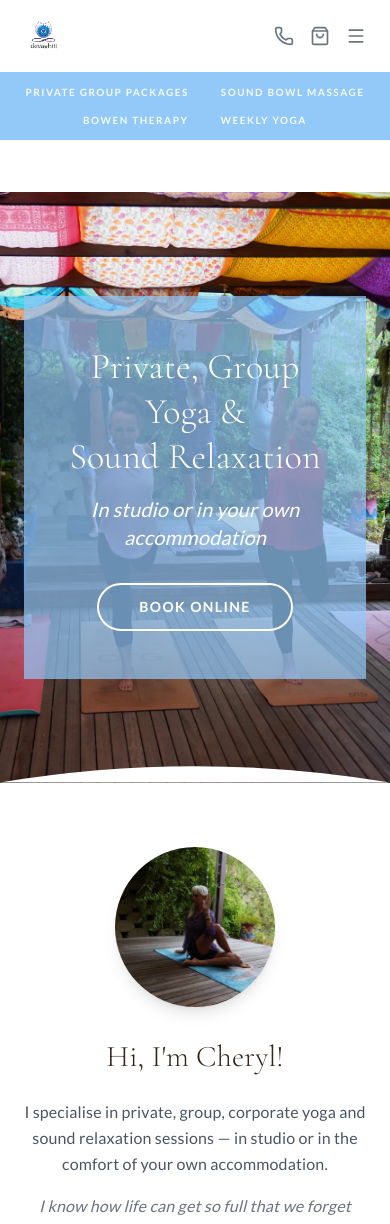
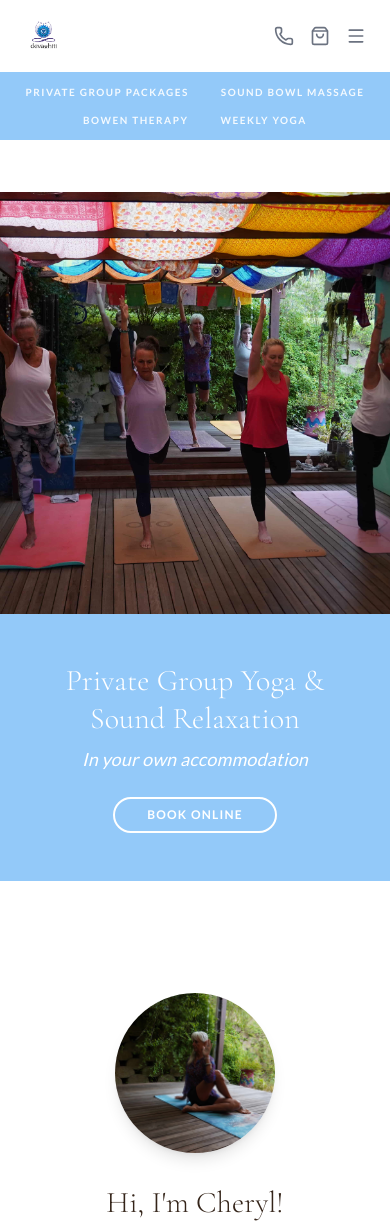
Before and after one commit to rebotilwe/devahiti-booking-system, a React (Vite) app in the folder frontend/: page / in a window 390 px wide. Shown: the top 1224 px of the page. Built offline with nearby package versions, Linux system fonts and the light colour scheme.

Commit message:
updated home

```diff
--- a/frontend/src/pages/Home.jsx
+++ b/frontend/src/pages/Home.jsx
@@ -180,23 +180,26 @@ export default function Home() {
           </div>
         </div>
       )}
-
 {/* Hero Section */}
-      <section className="relative h-[70vh] min-h-[500px] w-full overflow-hidden">
+<section className="relative w-full overflow-hidden">
+  {/* The Image Container */}
+  <div className="relative h-[50vh] min-h-[400px] md:h-[70vh] md:min-h-[500px] w-full">
     <img
       src={heroBgImg}
       alt="Devahiti Yoga"
       className="absolute inset-0 h-full w-full object-cover"
     />
-        <div className="absolute inset-0 flex items-center justify-center">
+
+    {/* DESKTOP ONLY OVERLAY: Hidden on mobile (hidden), visible on medium screens (md:flex) */}
+    <div className="absolute inset-0 hidden items-center justify-center md:flex">
       <div
-            className="mx-6 max-w-3xl px-8 py-12 text-center text-white"
-            style={{ background: "color-mix(in oklab, #93C9F9 70%, transparent)" }}
+        className="mx-6 max-w-3xl px-8 py-12 text-center text-white shadow-xl"
+        style={{ background: "color-mix(in oklab, #93C9F9 85%, transparent)" }}
       >
         <h1 className="text-4xl font-light leading-tight md:text-6xl">
-              Private, Group Yoga &amp; <br /> Sound Relaxation
+          Private Group Yoga &amp; <br /> Sound Relaxation
         </h1>
-            <p className="mt-4 text-xl italic md:text-2xl">In studio or in your own accommodation</p>
+        <p className="mt-4 text-xl italic md:text-2xl">In your own accommodation</p>
         <a
           href={BOOKING_URL}
           target="_blank"
@@ -207,7 +210,42 @@ export default function Home() {
         </a>
       </div>
     </div>
-        <svg className="absolute bottom-0 left-0 w-full" viewBox="0 0 1440 120" preserveAspectRatio="none">
+  </div>
+
+  {/* MOBILE ONLY TEXT BOX: Visible on mobile (block), hidden on desktop (md:hidden) */}
+  <div className="block md:hidden">
+    <div
+      className="px-6 py-12 text-center text-white relative"
+      style={{ backgroundColor: "#93C9F9" }}
+    >
+      <h1 className="text-3xl font-light leading-tight">
+        Private Group Yoga &amp; <br /> Sound Relaxation
+      </h1>
+      <p className="mt-2 text-lg italic">In your own accommodation</p>
+      <a
+        href={BOOKING_URL}
+        target="_blank"
+        rel="noreferrer"
+        className="mt-6 inline-block rounded-full border-2 border-white px-8 py-2 text-xs font-semibold uppercase tracking-widest"
+      >
+        Book Online
+      </a>
+
+      {/* The Wave SVG - Positioned at the bottom of the blue box on mobile */}
+      <svg
+        className="absolute bottom-0 left-0 w-full translate-y-[99%]"
+        viewBox="0 0 1440 120"
+        preserveAspectRatio="none"
+      >
+        <path d="M0,0 Q720,120 1440,0 L1440,120 L0,120 Z" fill="white" />
+      </svg>
+    </div>
+    {/* Extra spacer for the wave height on mobile */}
+    <div className="h-12 md:hidden"></div>
+  </div>
+
+  {/* DESKTOP WAVE: Only shows at the bottom of the image on desktop */}
+  <svg className="absolute bottom-0 left-0 hidden w-full md:block" viewBox="0 0 1440 120" preserveAspectRatio="none">
     <path d="M0,120 Q720,0 1440,120 Z" fill="white" />
   </svg>
 </section>
```
Lines whose indentation alone changed are shown as unchanged.
